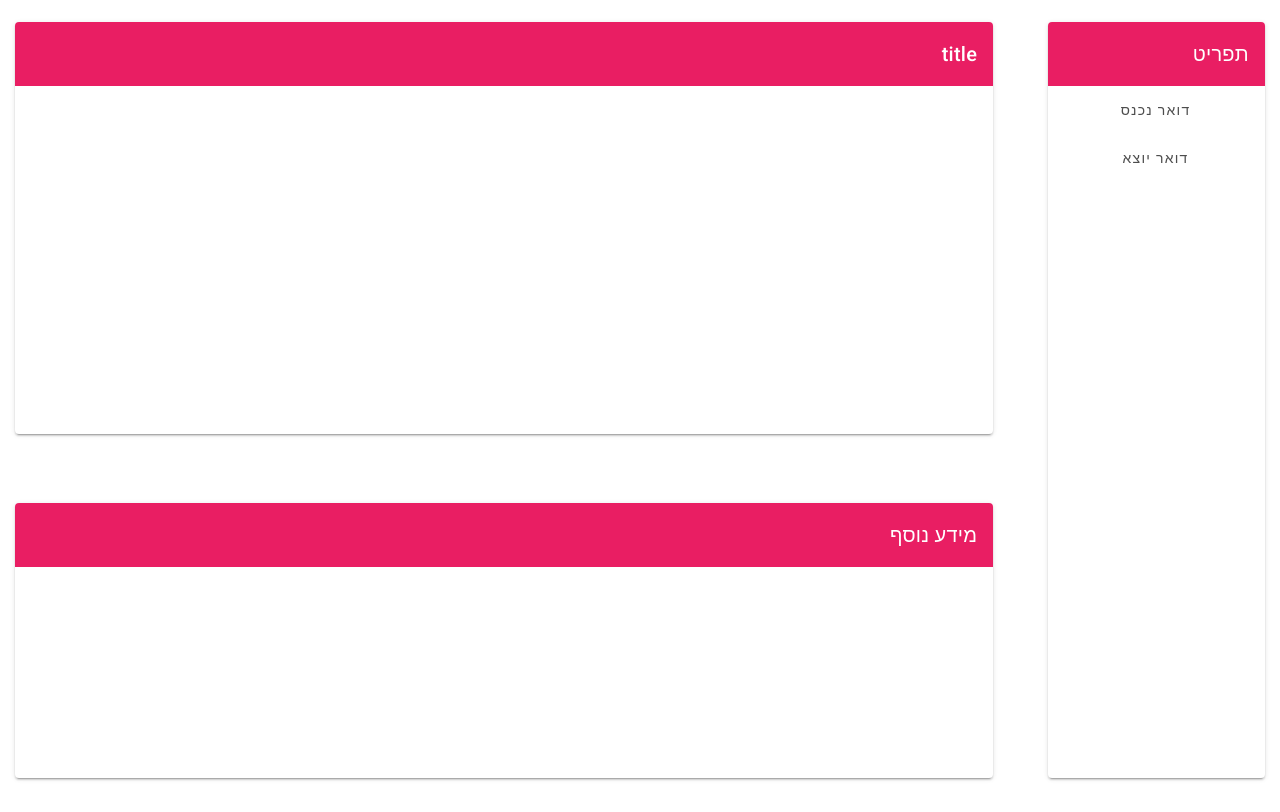
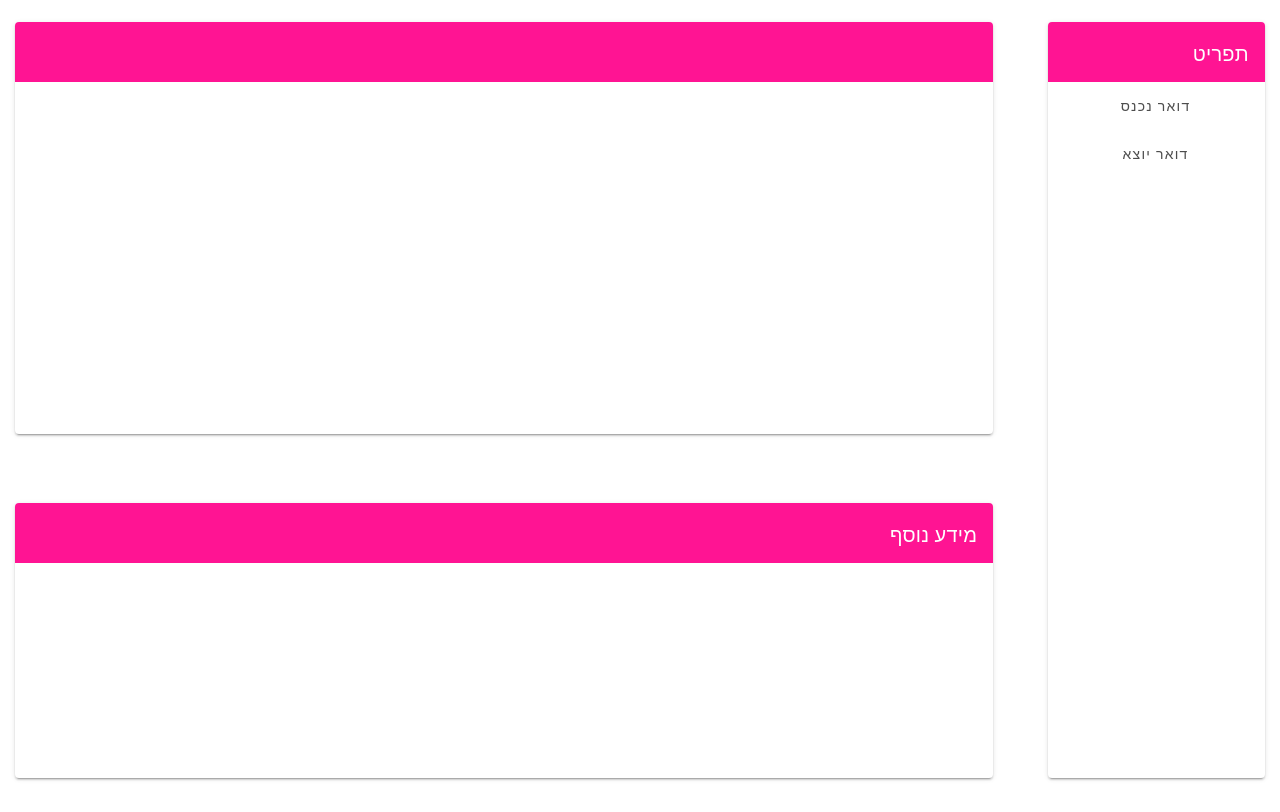
Before and after one commit to adipapi/Vue, a Vue app in the folder pad/: page / in a window 1280 px wide. Built offline with nearby package versions, Linux system fonts and the light colour scheme.

Commit message:
Ready for code review

```diff
--- a/pad/src/components/Card.vue
+++ b/pad/src/components/Card.vue
@@ -1,6 +1,6 @@
 <template>
   <v-card height="100%">
-    <v-card-title class="pink white--text">{{title}}</v-card-title>
+    <v-card-title class="title">{{title}}</v-card-title>
     <v-card-text>
       <slot name="card-content"></slot>
     </v-card-text>
@@ -9,13 +9,20 @@
 
 <script>
 export default {
-  name: 'Card',
+  name: "Card",
   props: {
-    title:
-    {
-        type: String,
-        required: true
+    title: {
+      type: String,
+      required: true
     }
   }
 };
 </script>
+
+<style scoped>
+.title {
+  color: white;
+  background: deeppink;
+  height: 3em;
+}
+</style>
--- a/pad/src/components/HomePage.vue
+++ b/pad/src/components/HomePage.vue
@@ -3,14 +3,14 @@
     <v-flex xs2>
       <v-layout column fill-height justify-space-around>
         <v-flex xs11>
-          <Menu />
+          <Menu :onMenuBtnClick="this.updateYossi" />
         </v-flex>
       </v-layout>
     </v-flex>
     <v-flex xs9>
       <v-layout column fill-height justify-space-around>
         <v-flex xs6>
-          <Yossi :title=currentYossi />
+          <Yossi :title="currentYossi" />
         </v-flex>
         <v-flex xs4>
           <MoreInfo />
@@ -27,14 +27,19 @@ import MoreInfo from "./MoreInfo";
 
 export default {
   name: "HomePage",
+  data: function() {
+    return {
+      currentYossi: ""
+    };
+  },
   components: {
     Menu,
     Yossi,
     MoreInfo
   },
-  data: function() {
-    return {
-      currentYossi:"aaa"
+  methods: {
+    updateYossi(newYossi) {
+      this.currentYossi = newYossi;
     }
   }
 };
--- a/pad/src/components/Menu.vue
+++ b/pad/src/components/Menu.vue
@@ -1,20 +1,23 @@
 <template>
-    <Card title='תפריט' >
-      <v-btn-toggle borderless slot="card-content" color="blue" class="d-flex flex-column">
-        <MenuButton text="דואר נכנס" />
-        <MenuButton text="דואר יוצא" />
-      </v-btn-toggle>
-    </Card>
+  <Card title="תפריט">
+    <v-btn-toggle borderless slot="card-content" color="blue" class="d-flex flex-column">
+      <MenuButton text="דואר נכנס" :onMenuBtnClick="onMenuBtnClick" />
+      <MenuButton text="דואר יוצא" :onMenuBtnClick="onMenuBtnClick" />
+    </v-btn-toggle>
+  </Card>
 </template>
 
 <script>
-import Card from './Card';
-import MenuButton from './MenuButton';
+import Card from "./Card";
+import MenuButton from "./MenuButton";
 export default {
-  name: 'Menu',
+  name: "Menu",
   components: {
     Card,
     MenuButton
+  },
+  props: {
+    onMenuBtnClick: Function
   }
 };
 </script>
--- a/pad/src/components/MenuButton.vue
+++ b/pad/src/components/MenuButton.vue
@@ -1,16 +1,17 @@
 <template>
-    <v-btn color="white">{{text}}</v-btn>
+  <v-btn color="white" @click="onMenuBtnClick(text)">{{text}}</v-btn>
 </template>
 
 <script>
-
 export default {
-  name: 'MenuButton',
-    props: {
-    text:
-    {
-        type: String,
-        required: true
+  name: "MenuButton",
+  props: {
+    text: {
+      type: String,
+      required: true
+    },
+    onMenuBtnClick: {
+      type: Function
     }
   }
 };
--- a/pad/src/components/MoreInfo.vue
+++ b/pad/src/components/MoreInfo.vue
@@ -1,12 +1,12 @@
 <template>
-    <Card title='מידע נוסף' />
+  <Card title="מידע נוסף" />
 </template>
 
 <script>
-import Card from './Card';
+import Card from "./Card";
 
 export default {
-  name: 'MoreInfo',
+  name: "MoreInfo",
   components: {
     Card
   }
--- a/pad/src/components/Yossi.vue
+++ b/pad/src/components/Yossi.vue
@@ -1,15 +1,15 @@
 <template>
-    <Card title="title"  />
+  <Card :title="title" />
 </template>
 
 <script>
-import Card from './Card';
+import Card from "./Card";
 
 export default {
-  name: 'Yossi',
+  name: "Yossi",
   components: {
     Card
   },
-  props: ['title']
+  props: ["title"]
 };
 </script>
```
